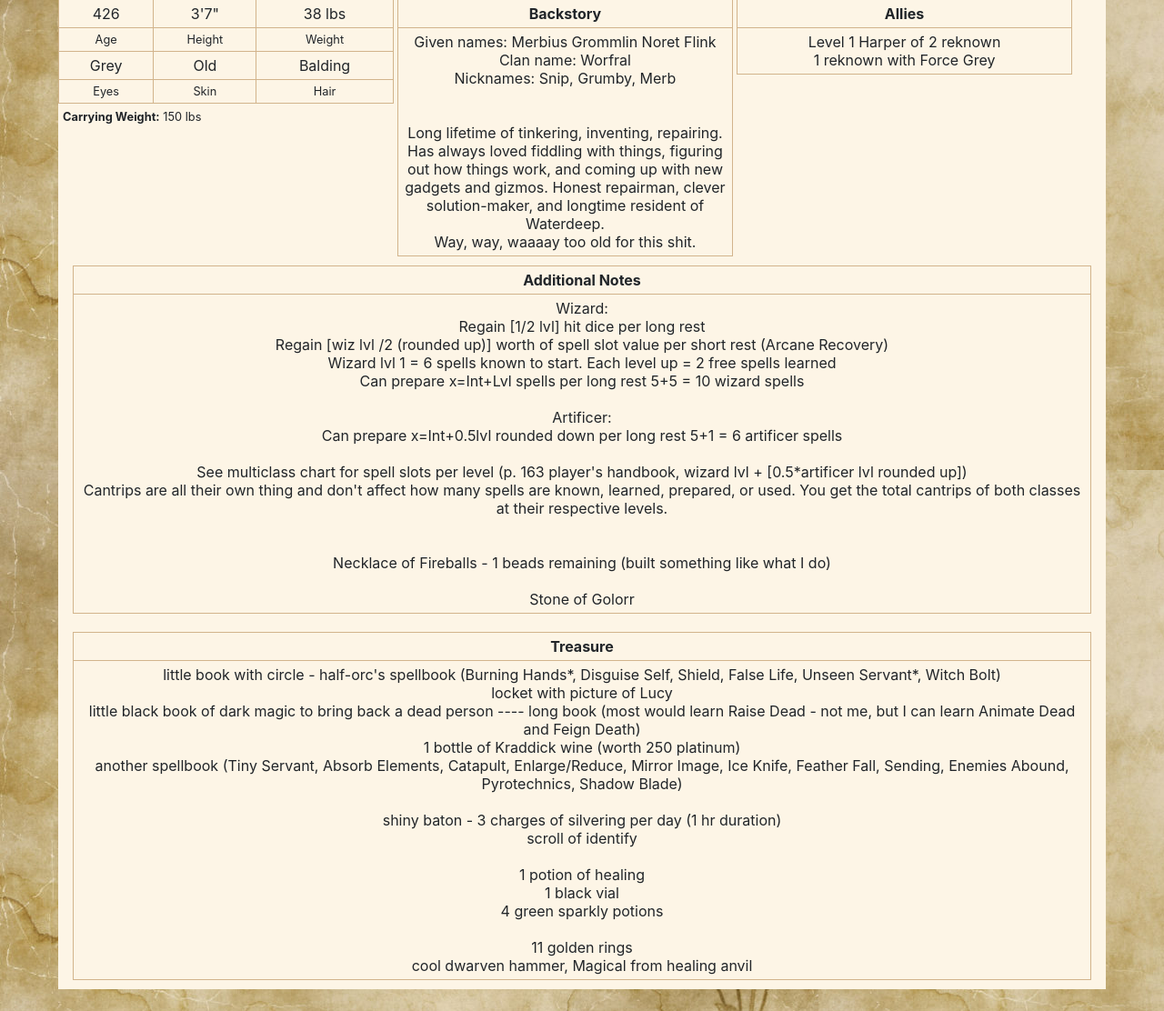
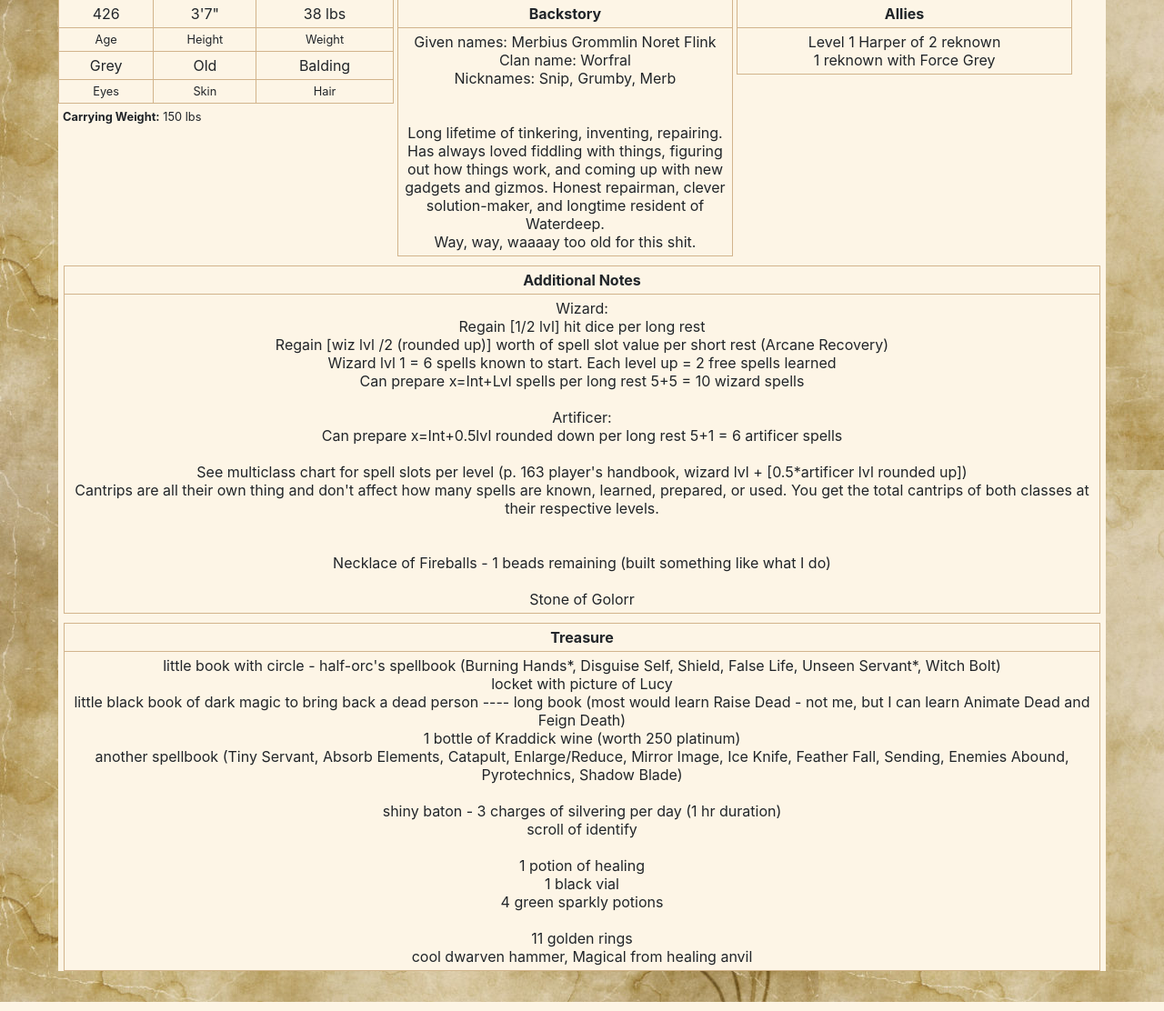
Before and after one commit to vgmiller/DjangoApps, a Django app: page /naga/Merb/ in a window 1280 px wide, after a click on "Page 2". Shown: the part 185-1297 px from the top of the page at 91% size. Run offline with Django 3.2, Linux system fonts and the light colour scheme; data comes from the database, SQL or seed files in the repository; both versions use the stored data as it was after the commit; some libraries are stand-ins or nearby versions.

Commit message:
Styling cleanup

```diff
--- a/naga/templates/naga_charPg1.html
+++ b/naga/templates/naga_charPg1.html
@@ -21,8 +21,8 @@
 		</table>
 	</div>
 	<div name="col1" class="charPgTriColumn">
-		<div name="statsAndAbils" class="charPg1ColumnSection">
-			<div name="stats" class="charPg1ColumnSection" style="display:inline-block !important; width:30% !important;">
+		<div name="statsAndAbils" class="charPgColumnSection">
+			<div name="stats" class="charPgColumnSection" style="display:inline-block !important; width:30% !important;">
 				<table class="tableBordered">
 				{% for sDict in stats %}
 				<p class="stat">
@@ -35,14 +35,14 @@
 				{% endfor %}
 				</table>
 			</div>
-			<div name="abils" class="charPg1ColumnSection" style="display:inline-block !important; width:65% !important;">
-				<div name="insp" class="charPg1ColumnSection">
+			<div name="abils" class="charPgColumnSection" style="display:inline-block !important; width:65% !important;">
+				<div name="insp" class="charPgColumnSection">
 					<table class="tableBordered">
 						<tr><td> {{ character.inspiration }}</td><td><b>Inspiration</b></td></tr>
 						<tr><td> +{{ character.proficiencyBonus }}</td><td><b>Proficiency Bonus</b></td></tr>
 					</table>
 				</div>
-				<div name="savingThrows" class="charPg1ColumnSection">
+				<div name="savingThrows" class="charPgColumnSection">
 					<table class="tableBordered">
 						<tr><td><b>Prof.</b></td><td><b>Mod</b></td><td><b>Ability</b></td></tr>
 						{% for stDict in savingThrows %}
@@ -58,7 +58,7 @@
 						{% endfor %}
 					</table>
 				</div>
-				<div name="abilityChecks" class="charPg1ColumnSection">
+				<div name="abilityChecks" class="charPgColumnSection">
 					<table class="tableBordered">
 						<tr><td><b>Prof.</b></td><td><b>Mod</b></td><td><b>Ability</b></td></tr>
 						{% for aDict in abilities %}
@@ -76,20 +76,20 @@
 				</div>
 			</div>
 		</div>
-		<div name="passivePerception" class="charPg1ColumnSection">
+		<div name="passivePerception" class="charPgColumnSection">
 			<table class="tableBordered">
 				<tr><td><b>Passive Wisdom (Perception)</b></td><td>{{ passivePerception }}</td></tr>
 			</table>
 		</div>
 	</div><!--end column1-->
 	<div name="col2" class="charPgTriColumn"><!--column2-->
-		 <div name"battleTop" class="charPg1ColumnSection">
+		 <div name"battleTop" class="charPgColumnSection">
 			<table class="tableBordered">
 				<tr><td><b>AC</b></td><td><b>Initiative</b></td><td><b>Speed</b></td></tr>
 				<tr><td> {{ character.ac }}</td><td>{{ character.initiative }}</td><td>{{ character.speed }}</td></tr>
 			</table>
 		</div>
-		<div name="hp" class="charPg1ColumnSection">
+		<div name="hp" class="charPgColumnSection">
 			<table class="tableBordered">
 				<tr><td colspan=3><b>Current HP</b></td></tr>
 				<tr><td colspan=3>{{ character.currentHP }}</td></tr>
@@ -100,7 +100,7 @@
 				<tr><td colspan=3>{{ character.hitDice }}</td></tr>
 			</table>
 		</div>
-		<div name="weapons" class="charPg1ColumnSection">
+		<div name="weapons" class="charPgColumnSection">
 			<table class="tableBordered">
 			<tr><td><b>Weapon</b></td><td><b>Attack Bonus</b></td><td><b>Damage</b></td></tr>
 			{% for w in weapons %}
@@ -113,7 +113,7 @@
 			<tr><td colspan=3> {{ character.weaponsNotes|safe|linebreaksbr }}</td></tr>
 			</table>
 		</div>
-		<div name="money" class="charPg1ColumnSection">
+		<div name="money" class="charPgColumnSection">
 			<table class="tableBordered">
 				<tr><td><small>100</small></td><td><b>CP:</b></td><td>{{ money.cp }}</td></tr>
 				<tr><td><small>10</small></td><td><b>SP:</b></td><td>{{ money.sp }}</td></tr>
@@ -122,7 +122,7 @@
 				<tr><td><small>1/10</small></td><td><b>PP:</b></td><td>{{ money.pp }}</td></tr>
 			</table>
 		</div>
-		<div name="equipment" class="charPg1ColumnSection">
+		<div name="equipment" class="charPgColumnSection">
 			<table class="tableBordered">
 			<tr><td><b>Equipment</b></td></tr>
 			{% for e in equipment %}
@@ -133,13 +133,13 @@
 		</div>
 	</div><!--end column2-->
 	<div name="col3" class="charPgTriColumn"><!--column3-->
-		<div name="personality" class="charPg1ColumnSection">
+		<div name="personality" class="charPgColumnSection">
 			<table class="tableBordered">
 			<tr><td><b>Personality Notes</b></td></tr>
 			<tr><td style="text-align: left">{{ character.personalityNotes|safe|linebreaksbr }}</td></tr>
 			</table>
 		</div>
-		<div name="skills" class="charPg1ColumnSection">
+		<div name="skills" class="charPgColumnSection">
 			<table class="tableBordered">
 			<tr><td><b>Skills</b></td></tr>
 			{% for s in skills %}
@@ -147,7 +147,7 @@
 			{% endfor %}
 			</table>
 		</div>
-		<div name="proficiencies" class="charPg1ColumnSection">
+		<div name="proficiencies" class="charPgColumnSection">
 			<table class="tableBordered">
 				<tr><td><b>Proficiencies</b></td></tr>
 				<tr>
--- a/naga/templates/naga_charPg2.html
+++ b/naga/templates/naga_charPg2.html
@@ -26,16 +26,16 @@
 		</tr>
 		</table>
 	</div>
-	<div name="additionalNotes" style="padding:10px; width:99%; margin:auto;">
-		<table class="tableBordered" style="margin:auto">
+	<div name="additionalNotes" class="charPgColumnSection">
+		<table class="tableBordered">
 		<tr><td><b>Additional Notes</b></td></tr>
 		<tr>
 			<td>{{ character.additionalNotes|safe|linebreaksbr }}</td>
 		</tr>
 		</table>
 	</div>
-	<div name="treasure" style="padding:10px; width:99%; margin:auto;">
-		<table class="tableBordered" style="margin:auto">
+	<div name="treasure" class="charPgColumnSection">
+		<table class="tableBordered">
 		<tr><td><b>Treasure</b></td></tr>
 		<tr>
 			<td>{{ character.treasureNotes|safe|linebreaksbr }}</td>
--- a/naga/templates/naga_sarenIdentities.html
+++ b/naga/templates/naga_sarenIdentities.html
@@ -4,10 +4,10 @@
 	<h2>Saren's Identities</h2>
 	{% for i in imageWithTexts %}
 	<div class="charPgBiColumn">
-		<div class="charPg1ColumnSection" style="display:inline-block; width:48%; padding:5px">
+		<div class="charPgColumnSection" style="display:inline-block; width:48%; padding:5px">
 				<img style="width:99%;" src="{{ i.image.url }}" alt="">
 		</div>
-		<div class="charPg1ColumnSection" style="display:inline-block; width:49%;">
+		<div class="charPgColumnSection" style="display:inline-block; width:49%;">
 				<b>{{ i.displayName }}</b><br/> {{ i.text|safe|linebreaksbr }}
 		</div>
 	</div>
--- a/static/naga/naga.css
+++ b/static/naga/naga.css
@@ -49,11 +49,11 @@ h2 {
   .charPgBiColumn {
     width: 99%;
   }
-  table.topBar tr, td {
+  table.topBar, table.topBar tr, table.topBar td {
 	  display: block;
   }
 }
-.charPg1ColumnSection {
+.charPgColumnSection {
 	margin: 10px auto;
 	width: 99%;
 	vertical-align: top;
```
Also changed, not shown: db.sqlite3.
